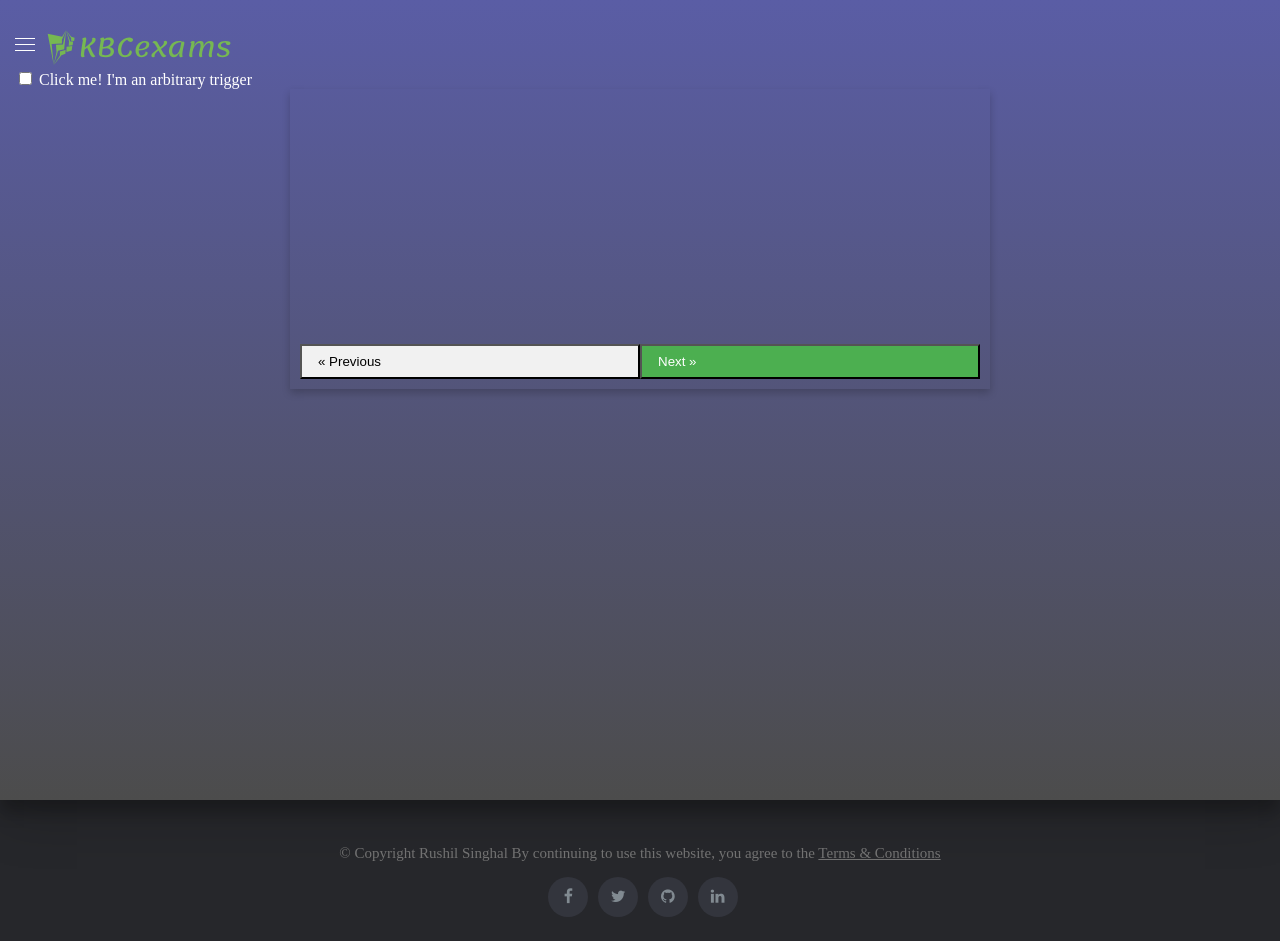
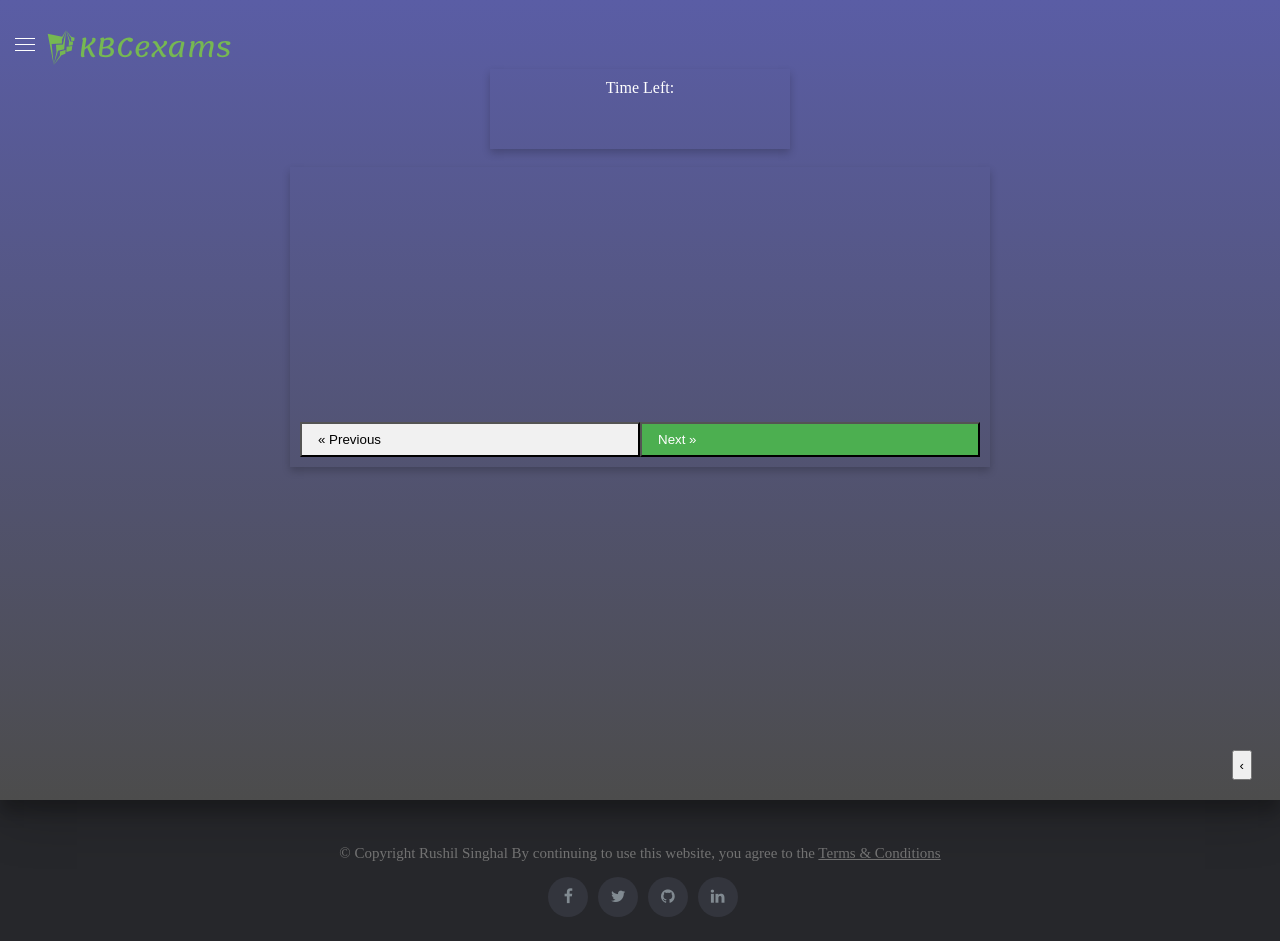
Before and after one commit to Mukul-dhiman/KBCexams, a Flask app: template templates/home_pages/main-content/contest_pages/contest_ques_page.html in a window 1280 px wide. Run offline with Flask 2, Linux system fonts and the light colour scheme; the template is opened without the code that fills it, so the values that code supplies are empty.

Commit message:
question navigation side panel

```diff
--- a/static/css/main_page_css/contest_ques.css
+++ b/static/css/main_page_css/contest_ques.css
@@ -116,8 +116,9 @@
 
 
 
-  [type="checkbox"] {
-    font-size: 1em;
+  .clicker{
+      width: 100%;
+      min-height: 30px;
   }
 
 
@@ -151,5 +152,36 @@
   }
 
   .round {
-    border-radius: 50%;
+    border-radius: 100%;
   }
+
+
+  .Timer{
+    text-align: center;
+    display: flex;
+    flex-direction: column;
+    justify-content: space-between;
+    padding: 10px;
+    margin: auto;
+    max-width: 300px;
+    min-height: 80px;
+    box-shadow: 0 4px 8px 0 rgba(0,0,0,0.2);
+  }
+
+  .panel_slider{
+      display: none;
+  }
+
+
+  .pannel_collapse{
+      width: 100%;
+      min-height: 30px;
+  }
+
+  .pannel_open{
+    border-radius: 100%;
+  padding: 8px 16px;
+    position: fixed;
+    right: 0.75rem;
+  bottom: 0.75rem;
+  }
--- a/static/js/contest_ques.js
+++ b/static/js/contest_ques.js
@@ -30,7 +30,7 @@ function timer() {
         if(new Date - start - timeLimit < 5){
             time_remain = (timeLimit-(new Date - start))/1000;
             time_remain.toPrecision(1);
-            $('.Timer').text(time_remain + " Seconds");
+            $('#Timer').text(time_remain + " Seconds");
         }
     }, 1000);
 
@@ -51,7 +51,6 @@ function use_ticket(d){
     start_h = start_time.split(':')[0];
     start_m = start_time.split(':')[1];
     start_s = start_time.split(':')[2];
-    console.log(d,start_time);
     $.ajax({
         type: "POST",
         cache: false,
@@ -74,21 +73,16 @@ $(document).on('click', '#start_contest', function () {
     var d = new Date
     use_ticket(d);
     question_number(0);
-
-    console.log(question_array,d);
 });
 
 
 function question_number(number){
-    console.log(number);
     var previous = (number - 1)%10;
     var next = (number + 1)%10;
     if(number==0){
         previous = 9;
         next = 1;
     }
-    console.log(previous,next);
-    console.log(question_array[number]);
     $("#question_statement").text(question_array[number][1]);
     $("#option1").text(question_array[number][2]);
     $("#option2").text(question_array[number][3]);
@@ -100,13 +94,24 @@ function question_number(number){
 
 $(document).on("click",'#navigation_button_previous',function(){
     var previous =  $(navigation_button_previous).attr("previous");
-    console.log(previous,"previous button");
     question_number(Number(previous));
 })
 
 
 $(document).on("click",'#navigation_button_next',function(){
     var next =  $(navigation_button_next).attr("next");
-    console.log(next,"next button");
     question_number(Number(next));
-})
+});
+
+
+$(document).on('click', '#clicker', function () {
+    if($(".panel_slider").prop("checked")) {
+        //I am checked
+        console.log("s");
+        $(".panel_slider").prop('checked', false);
+    }else{
+        //I'm not checked
+        console.log("h");
+        $(".panel_slider").prop('checked', true);
+    }
+});
--- a/templates/home_pages/main-content/contest_pages/contest_ques_page.html
+++ b/templates/home_pages/main-content/contest_pages/contest_ques_page.html
@@ -10,9 +10,11 @@
 
 
 {% block main_content %}
-<div class="Timer"></div>
-<input id="clicker" type="checkbox" />
-<label for="clicker">Click me! I'm an arbitrary trigger</label>
+<div class="Timer">Time Left:<span id="Timer"></span></div>
+<input class="panel_slider" id="clicker" type="checkbox" />
+<div class="pannel_open">
+    <button class="clicker" id="clicker" type="button">&#8249;</button>
+</div>
 <meta id='ticketID' ticketID="{{ ticketID }}">
 <br>
 <div class="question_floor" id="question_floor">
@@ -58,13 +60,17 @@
     <div class="panel">
         <h3>Yay! Panels!</h3>
         {% for i in range(10) %}
-        <button class="panel_button" type="button" onclick='question_number("{{ i }}")'>
+        <button class="panel_button" id='navigation_button_{{i}}' type="button" onclick='question_number("{{ i }}")'>
             <div class="panel_button_div">
                 Question {{ i + 1 }}
             </div>
         </button>
         <br>
         {% endfor %}
+        <div class="pannel_collapse">
+            <button class="clicker" id="clicker" type="button"></button>
+        </div>
     </div>
+
 </div>
 {% endblock %}
```
